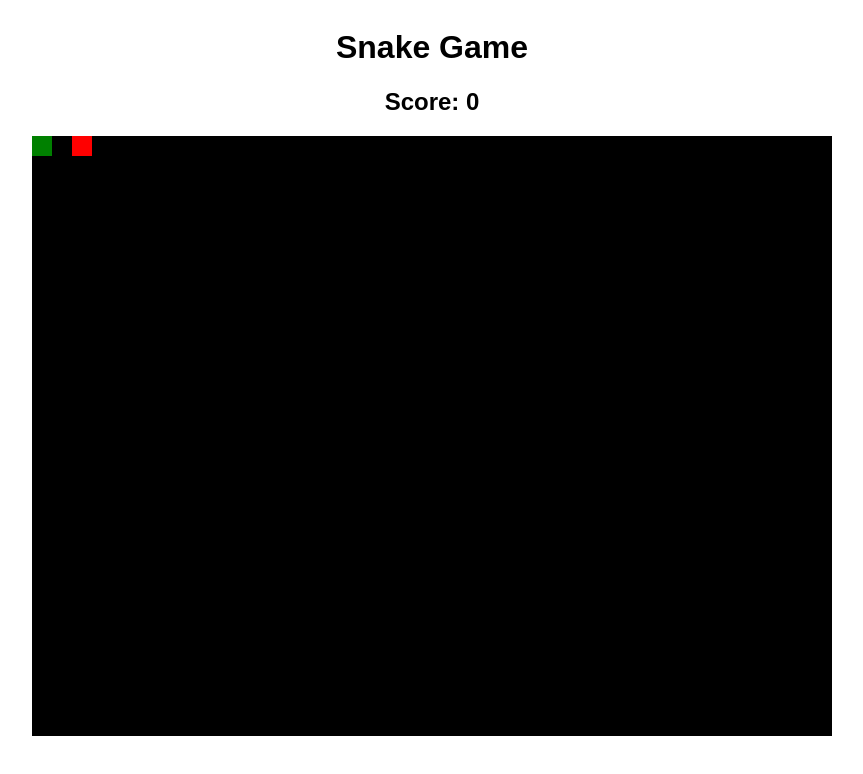
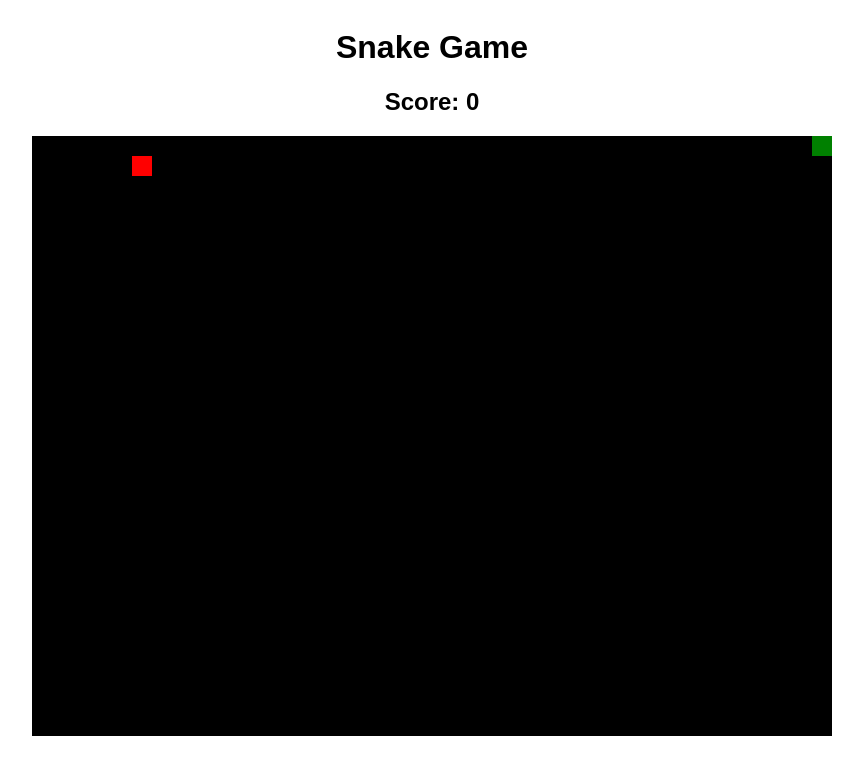
Before and after one commit to eulogioqt/snake-game, a React (Vite) app: page / in a window 1280 px wide. Shown: the top 774 px of the page, without its empty margins (208-1071 px from the left). Built offline with nearby package versions, Linux system fonts and the light colour scheme.

Commit message:
Fix weird movement

```diff
--- a/src/App.jsx
+++ b/src/App.jsx
@@ -16,17 +16,17 @@ const CONSTANTS = {
     CELL_SIZE: 20
 }
 
-const APPLE_START = { x: 2, y: 0 };
+const APPLE_START = { x: 5, y: 1 };
 const WIDTH_CELLS = CONSTANTS.WIDTH / CONSTANTS.CELL_SIZE;
 const HEIGHT_CELLS = CONSTANTS.HEIGHT / CONSTANTS.CELL_SIZE;
 
 const App = () => {
     const [timer, setTimer] = useState(0);
 
-    const [snake, setSnake] = useState([{ x: 0, y: 0 }]);
+    const [snake, setSnake] = useState([{ x: 0, y: 0 }, { x: 1, y: 0 }]);
     const [apple, setApple] = useState(APPLE_START);
     const [score, setScore] = useState(0);
-    const [dir, setDir] = useState([0, 0]);
+    const [dir, setDir] = useState([1, 0]);
     const [gameOver, setGameOver] = useState(false);
 
     const getRandomInt = (max) => Math.floor(Math.random() * max);
@@ -47,13 +47,14 @@ const App = () => {
     useEffect(() => {
         const handleDir = (keyCode) => {
             const newDir = DIRECTIONS[keyCode];
-            if (newDir)
-                setDir(actualDir => actualDir[0] !== -newDir[0] || actualDir[1] !== -newDir[1] ? newDir : actualDir);
+            if (newDir && (snake[0].x + newDir[0] !== snake[1].x || snake[0].y + newDir[1] !== snake[1].y))
+                setDir(newDir);
         }
 
-        document.addEventListener('keydown', (event) => handleDir(event.keyCode));
+        const handleKeyDown = (event) => handleDir(event.keyCode);
+        document.addEventListener('keydown', handleKeyDown);
         return () => document.removeEventListener('keydown', handleKeyDown);
-    }, []);
+    }, [snake]);
 
     useEffect(() => {
         if (gameOver) return;
```
